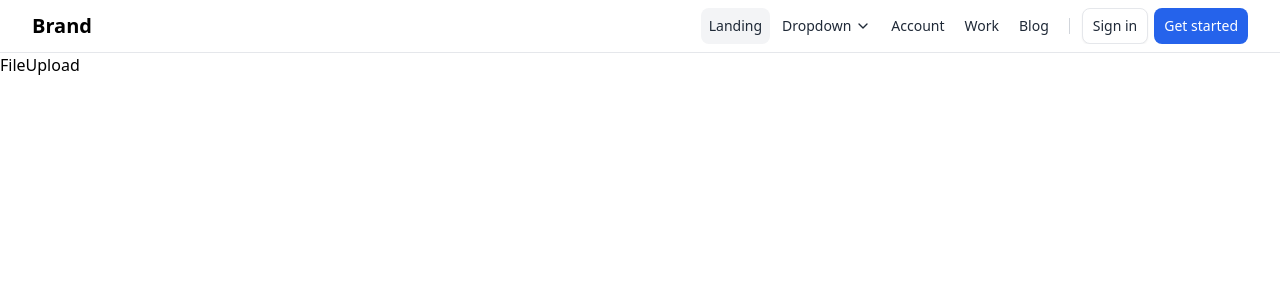
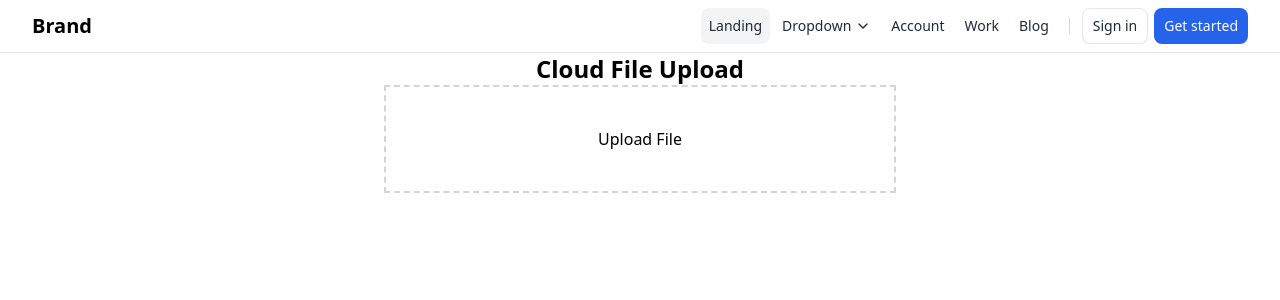
Before and after one commit to AyushJoshi1403/Section-2, a Next.js app: page /file-upload in a window 1280 px wide. Shown: the top 300 px of the page. Built offline with nearby package versions, Linux system fonts and the light colour scheme.

Commit message:
frontend

```diff
--- a/src/app/file-upload/page.jsx
+++ b/src/app/file-upload/page.jsx
@@ -1,9 +1,43 @@
+'use client';
+import axios from 'axios';
 import React from 'react'
+import toast from 'react-hot-toast';
 
 const FileUpload = () => {
-  return (
-    <div>FileUpload</div>
-  )
+
+    const UploadFile = (e) => {
+        const file = e.target.files[0];
+
+        const formData = new FormData();
+        formData.append('file', file);
+        formData.append('upload_preset', 'mypreset619');
+        formData.append('cloud_name', 'depcezm5v');
+
+        axios.post('https://api.cloudinary.com/v1_1/depcezm5v/image/upload', formData)
+            .then((result) => {
+                console.log(result.data);
+
+                toast.success('File Uploaded Successfully');
+            }).catch((err) => {
+                console.log(err);
+                toast.error('Failed to upload file');
+            });
+    }
+
+    return (
+        <div className='max-w-lg mx-auto'>
+
+            <h2 className='text-2xl text-center font-bold'>Cloud File Upload</h2>
+
+            <div>
+                <label
+                    className='p-10 border-dashed border-2 border-gray-300 text-center cusor-pointer block'
+                    htmlFor="myupload">Upload File</label>
+                <input className='hidden' id='myupload' type="file" onChange={UploadFile} />
+            </div>
+
+        </div>
+    )
 }
 
 export default FileUpload
```
